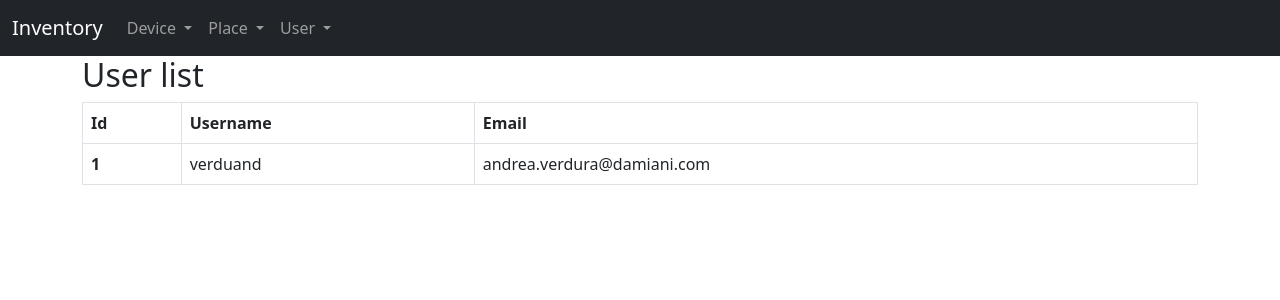
After one commit to AVDamInt/DAM-Inventroy, a Django app: template warehouse_app/templates/user_list.html in a window 1280 px wide. The commit adds this page. Shown: the top 300 px of the page. Run offline with Django 3.2, Linux system fonts and the light colour scheme; the template is opened without the code that fills it: values that come from a table or form of the project are taken from there, others are empty; data comes from the database, SQL or seed files in the repository; both versions use the stored data as it was after the commit.

Commit message:
Added user list

```diff
--- a/warehouse_app/templates/base.html
+++ b/warehouse_app/templates/base.html
@@ -25,13 +25,21 @@
             <li><a class="dropdown-item" href="{% url 'device_register' %}">Add device</a></li>
           </ul>
         </li>
-                  <li class="nav-item dropdown">
+          <li class="nav-item dropdown">
           <a class="nav-link dropdown-toggle" href="#" role="button" data-bs-toggle="dropdown" aria-expanded="false">
             Place
           </a>
           <ul class="dropdown-menu dropdown-menu-dark">
             <li><a class="dropdown-item" href="{% url 'place_list' %}">List places</a></li>
             <li><a class="dropdown-item" href="{% url 'place_register' %}">Add place</a></li>
+          </ul>
+        </li>
+                  <li class="nav-item dropdown">
+          <a class="nav-link dropdown-toggle" href="#" role="button" data-bs-toggle="dropdown" aria-expanded="false">
+            User
+          </a>
+          <ul class="dropdown-menu dropdown-menu-dark">
+            <li><a class="dropdown-item" href="{% url 'user_list' %}">List users</a></li>
           </ul>
         </li>
       </ul>
--- /dev/null
+++ b/warehouse_app/templates/user_list.html
@@ -0,0 +1,31 @@
+{% extends 'base.html' %}
+
+{% block title %}
+User list
+{% endblock %}
+
+{% block content %}
+
+<h2>User list</h2>
+
+    <table class="table table-bordered" data-sort-name="field_id" data-sort-order="asc">
+        <thead>
+            <tr>
+                <th data-field='field_id'>Id</th>
+                <th data-field='field_username'>Username</th>
+                <th data-field='field_email'>Email</th>
+            </tr>
+        </thead>
+        <tbody>
+            {% for user in object_list %}
+                <tr>
+                    <th scope="row">{{user.id}}</th>
+                        <td>{{user.username}}</td>
+                        <td>{{user.email}}</td>
+                </tr>
+            {% endfor %}
+        </tbody>
+    </table>
+
+</div>
+{% endblock %}
--- a/warehouse_app/urls.py
+++ b/warehouse_app/urls.py
@@ -11,6 +11,7 @@ urlpatterns = [
     path('place/register', views.PlaceCreateView.as_view(), name='place_register'),
     path('<int:pk>/place', views.PlaceDeleteView.as_view(), name='place_delete'),
     path('places', views.place_list, name='place_list'),
+    path('users', views.UserListView.as_view(), name='user_list')
 
     #path('device/<int:pk>', views.device_details, name='device_details'),
 ]
```
Also changed, not shown: warehouse_app/views.py (+6 -1 lines), db.sqlite3.
